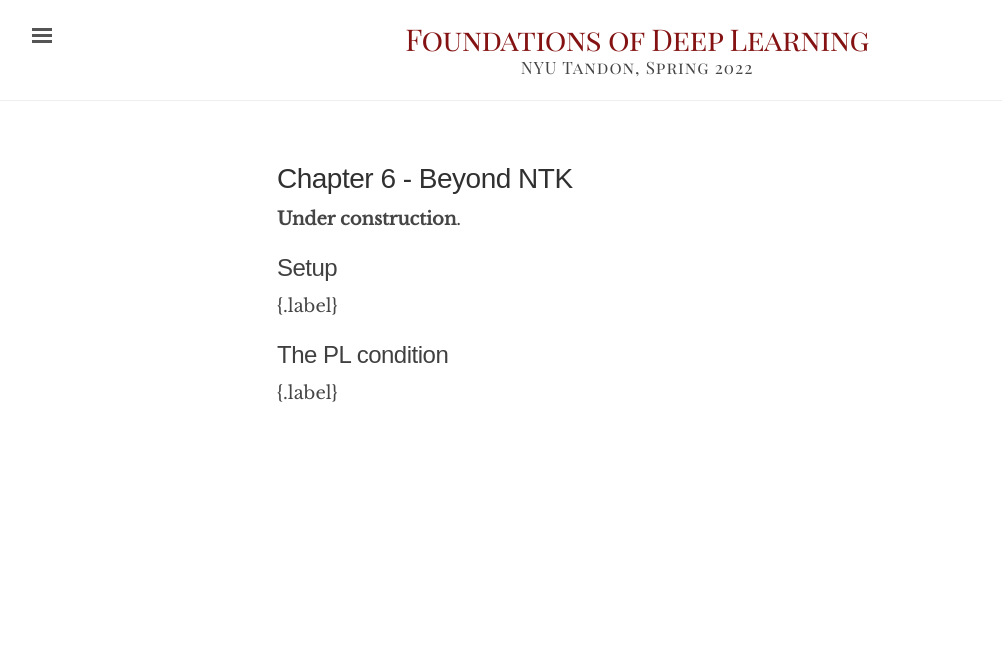
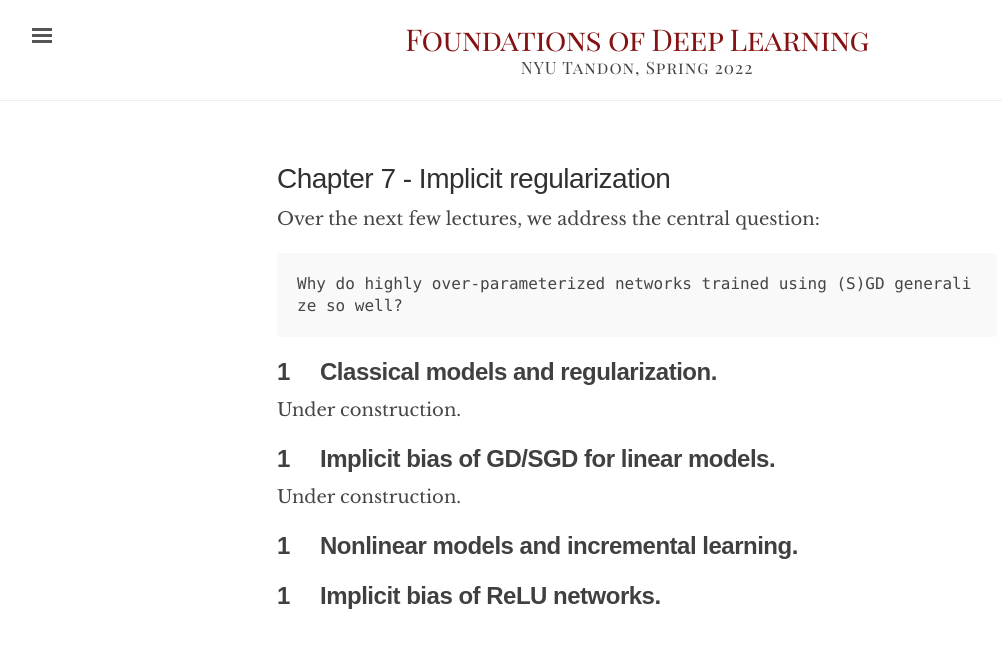
Before and after one commit to chinmayhegde/fodl, a Jekyll site: the page built from _posts/2022-01-12-generalization01.md, in a window 1280 px wide. Shown: the top 648 px of the page, without its empty margins (3-1005 px from the left). Built offline with Jekyll 4.4.1, drawn with Linux system fonts in a browser that asks for light colours; nearby versions of some CDN libraries.

Commit message:
new commits

````diff
--- a/_posts/2022-01-12-generalization01.md
+++ b/_posts/2022-01-12-generalization01.md
@@ -1,15 +1,29 @@
 ---
 layout: page
-title: Chapter 6 - Beyond NTK
-categories: optimization
-date: 2022-01-13
+title: Chapter 7 - Implicit regularization
+categories: generalization
+date: 2022-01-12
 ---
 
 
-**Under construction**.
+Over the next few lectures, we address the central question:
 
-## Setup
-{.label}
+```
+Why do highly over-parameterized networks trained using (S)GD generalize so well?
+```
 
-## The PL condition
-{.label}
+## Classical models and regularization
+{:.label}
+
+Under construction.
+
+## Implicit bias of GD/SGD for linear models
+{:.label}
+
+Under construction.
+
+## Nonlinear models and incremental learning
+{:.label}
+
+## Implicit bias of ReLU networks
+{:.label}
````
Also changed, not shown: _posts/2022-01-10-generalization03.md (+4 -4 lines), _posts/2022-01-11-generalization02.md (+10 -5 lines), _posts/2022-01-13-optimization03.md (+14 -6 lines).
